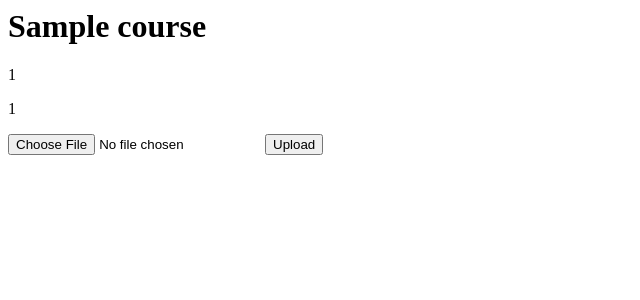
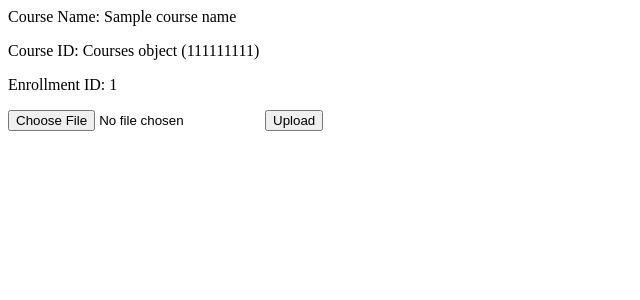
Before and after one commit to CMSC-13600-Data-Engineering/CMSC13600_Hitchings_Taylor, a Django app: template attendancechimp/templates/upload_qr_code.html in a window 1280 px wide. Shown: the top 300 px of the page, without its empty margins (0-640 px from the left). Run offline with Django 4.2, Linux system fonts and the light colour scheme; data comes from the database, SQL or seed files in the repository; tables that the repository leaves empty hold one stand-in row (values such as "Sample post"); the template is opened without the code that fills it: values that come from a table or form of the project are taken from there, most other values are stand-ins (such as "Sample title", 1, 10 or a date in 2020).

Commit message:
Update upload_qr_code.html

```diff
--- a/attendancechimp/templates/upload_qr_code.html
+++ b/attendancechimp/templates/upload_qr_code.html
@@ -1,6 +1,6 @@
-<h1>{{ course.course_name }}</h1>
-<p>{{ course.courseid }}</p>
-<p>{{Enrollment.enrollmentid}}</p>
+<p>Course Name: {{course_name}}<p>
+<p>Course ID: {{courseid}}<p>
+<p>Enrollment ID: {{Enrollment.enrollmentid}}<p>
 <form method="post" action="{% url 'upload_qr_code' %}">
   {% csrf_token %}
 
```
